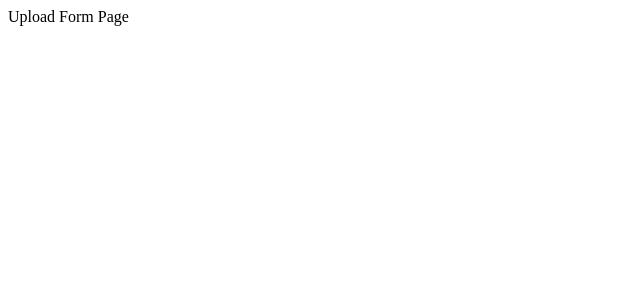
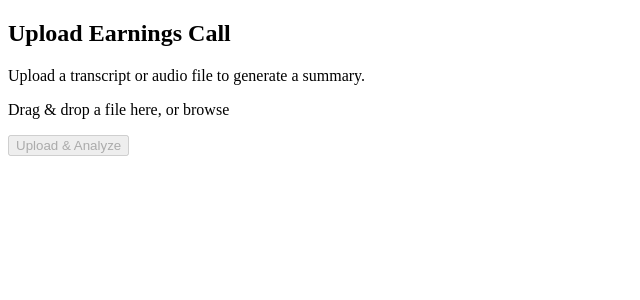
Before and after one commit to hkominsky/market-brief, a React (Create React App) app in the folder src/view/: page / in a window 1280 px wide. Shown: the top 300 px of the page, without its empty margins (0-640 px from the left). Built offline with nearby package versions, Linux system fonts and the light colour scheme.

Commit message:
Added basic functionality for upload form component. Redownloaded React dependencies to fix a bug and remove from tracking.

```diff
--- a/src/view/src/App.tsx
+++ b/src/view/src/App.tsx
@@ -1,7 +1,7 @@
 import React from "react";
-import useStore from "./store";
-import UploadForm from "./components/UploadForm";
-import Dashboard from "./components/Dashboard";
+import useStore from "./store.ts";
+import UploadForm from "./components/UploadForm.tsx";
+import Dashboard from "./components/Dashboard.tsx";
 
 export default function App() {
   const { earningsCalls, error }: { earningsCalls: any; error: string | null } = useStore();
--- a/src/view/src/components/UploadForm.tsx
+++ b/src/view/src/components/UploadForm.tsx
@@ -1,9 +1,81 @@
-import React from "react";
+import React, { useRef, useState } from "react";
+import useStore from "../store.ts";
+
+const ACCEPTED = [".txt", ".mp3", ".wav"];
 
 const UploadForm = () => {
+  const { setEarningsCalls, setLoading, setError, loading } = useStore();
+  const [selectedFile, setSelectedFile] = useState<File | null>(null);
+  const inputRef = useRef<HTMLInputElement>(null);
+
+  const isValidFile = (file: File) =>
+    ACCEPTED.some((ext) => file.name.toLowerCase().endsWith(ext));
+
+  const handleFile = (file: File) => {
+    if (!isValidFile(file)) {
+      setError(`Unsupported file type. Please upload ${ACCEPTED.join(", ")}`);
+      return;
+    }
+    setSelectedFile(file);
+  };
+
+  const handleSubmit = async () => {
+    if (!selectedFile) return;
+
+    const formData = new FormData();
+    formData.append("file", selectedFile);
+
+    setLoading(true);
+
+    try {
+      const res = await fetch("http://localhost:8000/upload", {
+        method: "POST",
+        body: formData,
+      });
+
+      if (!res.ok) {
+        const err = await res.json();
+        throw new Error(err.detail || "Upload failed");
+      }
+
+      const data = await res.json();
+      setEarningsCalls(Array.isArray(data) ? data : [data]);
+    } catch (err: any) {
+      setError(err.message || "Something went wrong");
+    }
+  };
+
   return (
     <div>
-      Upload Form Page
+      <h2>Upload Earnings Call</h2>
+      <p>Upload a transcript or audio file to generate a summary.</p>
+
+      <div
+        onClick={() => inputRef.current?.click()}
+        onDragOver={(e) => e.preventDefault()}
+        onDrop={(e) => {
+          e.preventDefault();
+          const file = e.dataTransfer.files[0];
+          if (file) handleFile(file);
+        }}
+      >
+        {selectedFile ? <p>{selectedFile.name}</p> : <p>Drag & drop a file here, or browse</p>}
+      </div>
+
+      <input
+        ref={inputRef}
+        type="file"
+        accept={ACCEPTED.join(",")}
+        style={{ display: "none" }}
+        onChange={(e) => {
+          const file = e.target.files?.[0];
+          if (file) handleFile(file);
+        }}
+      />
+
+      <button onClick={handleSubmit} disabled={!selectedFile || loading}>
+        {loading ? "Processing…" : "Upload & Analyze"}
+      </button>
     </div>
   );
 };
--- a/src/view/src/index.tsx
+++ b/src/view/src/index.tsx
@@ -1,6 +1,6 @@
 import React from "react";
 import ReactDOM from "react-dom/client";
-import App from "./App";
+import App from "./App.tsx";
 
 const root = ReactDOM.createRoot(
   document.getElementById("root") as HTMLElement
```
Also changed, not shown: 1 other file (tests, documents, lock files or other folders).
